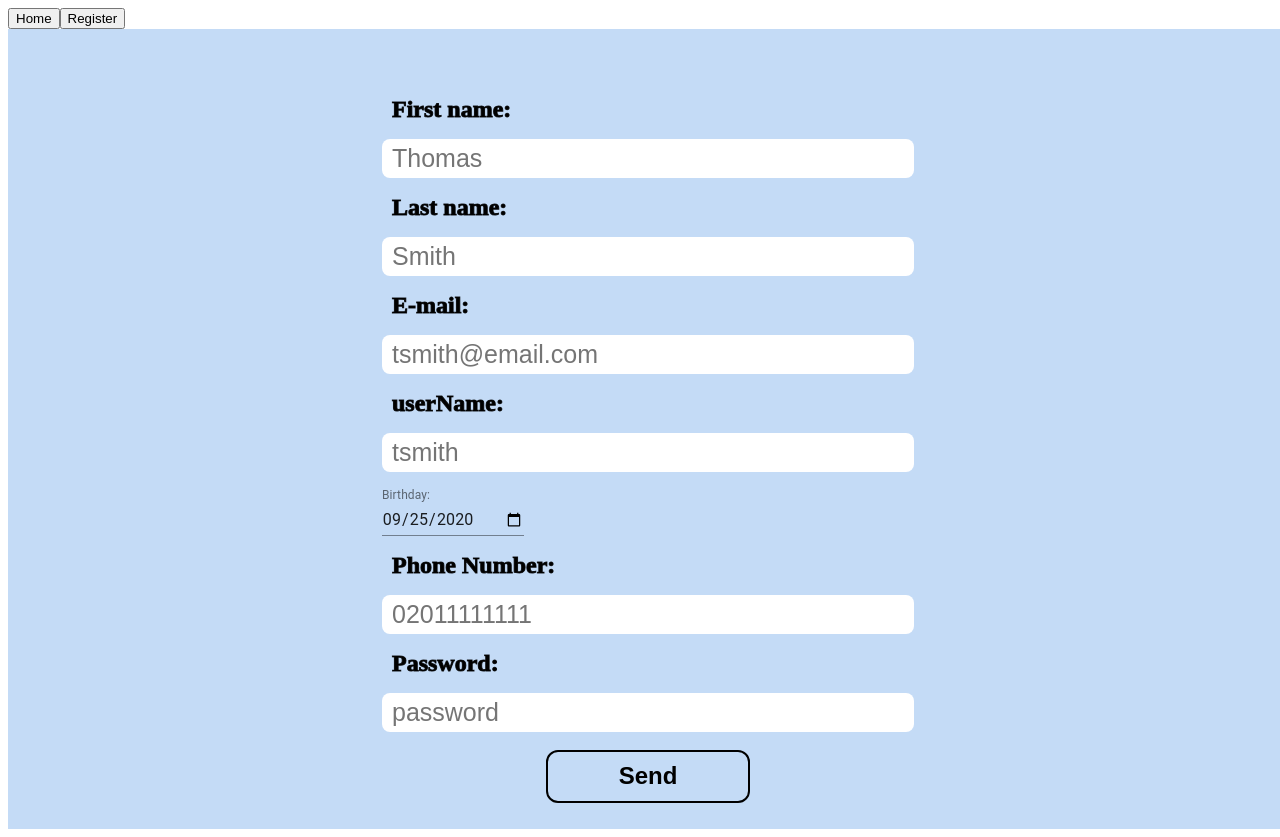
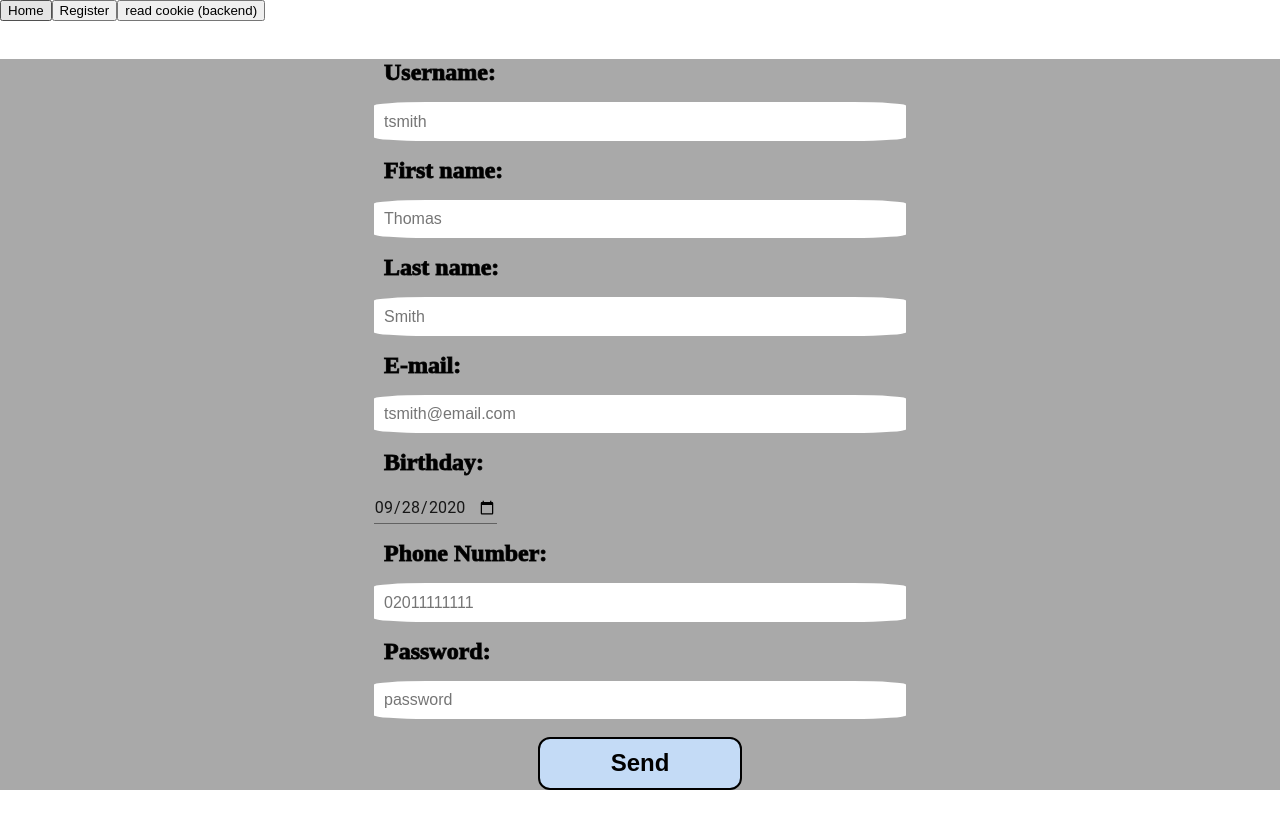
Before and after one commit to steven-trautmann/webshop-frontend, a React (Create React App) app: page /registration in a window 1280 px wide. After the commit the page ends 800 px from the top, so only its background shows below. Built offline with nearby package versions, Linux system fonts and the light colour scheme.

Commit message:
httpOnly cookie setting upon registration

```diff
--- a/public/index.html
+++ b/public/index.html
@@ -24,9 +24,9 @@
       work correctly both with client-side routing and a non-root public URL.
       Learn how to configure a non-root public URL by running `npm run build`.
     -->
-    <title>React App</title>
+    <title>Webshop</title>
   </head>
-  <body>
+  <body style="margin: 0">
     <noscript>You need to enable JavaScript to run this app.</noscript>
     <div id="root"></div>
     <!--
--- a/src/App.js
+++ b/src/App.js
@@ -5,7 +5,7 @@ import Registration from "./component/Registration";
 
 function App() {
   return (
-    <div className="App">
+    <div>
       <Router>
         <Header />
         <Route exact path="/registration" component={Registration} />
--- a/src/component/Registration.js
+++ b/src/component/Registration.js
@@ -5,6 +5,33 @@ import TextField from "@material-ui/core/TextField";
 
 function Registration() {
   const regRoute = "http://localhost:8080/registration";
+  const [localDate, setLocalDate] = useState(
+    new Date().toISOString().slice(0, 10)
+  );
+
+  const sendUserRegistrationData = () => {
+    Axios.post(
+      regRoute,
+      {
+        firstName: inputStates.fname,
+        lastName: inputStates.lname,
+        userName: inputStates.userName,
+        password: inputStates.password,
+        birthday: localDate,
+        email: inputStates.email,
+        phoneNumber: inputStates.phone,
+      },
+      { withCredentials: true }
+    )
+      .then(function (response) {
+        console.log(response);
+
+        // window.location.href = "/";
+      })
+      .catch(function (error) {
+        console.log(error);
+      });
+  };
 
   const [inputStates, setInputStates] = useState({
     fname: "",
@@ -23,32 +50,22 @@ function Registration() {
     });
   }
 
-  const sendUserRegistrationData = () => {
-    Axios.post(regRoute, {
-      firstName: inputStates.fname,
-      lastName: inputStates.lname,
-      userName: inputStates.userName,
-      password: inputStates.password,
-      birthday: localDate,
-      email: inputStates.email,
-      phoneNumber: inputStates.phone,
-    })
-      .then(function (response) {
-        console.log(response);
-
-        window.location.href = "/";
-      })
-      .catch(function (error) {
-        console.log(error);
-      });
-  };
-
-  const [localDate, setLocalDate] = useState("2020-09-25");
-  console.log(localDate);
-
   return (
     <div className="forms">
       <div className="form-fields">
+        <label className="labels" htmlFor="usern">
+          Username:
+        </label>
+        <input
+          className="inputs"
+          type="text"
+          id="usern"
+          placeholder="tsmith"
+          value={inputStates.userName}
+          name="userName"
+          onChange={handleChange}
+        ></input>
+
         <label className="labels" htmlFor="fname">
           First name:
         </label>
@@ -88,25 +105,19 @@ function Registration() {
           onChange={handleChange}
         ></input>
 
-        <label className="labels" htmlFor="usern">
-          userName:
+        <label className="labels" htmlFor="date">
+          Birthday:
         </label>
-        <input
-          className="inputs"
-          type="text"
-          id="usern"
-          placeholder="tsmith"
-          value={inputStates.userName}
-          name="userName"
-          onChange={handleChange}
-        ></input>
-
         <div className="calendar">
           <TextField
             id="date"
-            label="Birthday:"
             type="date"
-            InputProps={{ inputProps: { min: "1980-01-01" } }}
+            InputProps={{
+              inputProps: {
+                min: "1900-01-01",
+                max: new Date().toISOString().slice(0, 10),
+              },
+            }}
             value={localDate}
             onChange={(e) => setLocalDate(e.target.value)}
             InputLabelProps={{
--- a/src/layout/Header.js
+++ b/src/layout/Header.js
@@ -1,5 +1,13 @@
 import React from "react";
 import { Link } from "react-router-dom";
+import Axios from "axios";
+
+const readTheCookie = () => {
+  console.log("reading the cookie");
+  Axios.get("http://localhost:8080/read-cookie", { withCredentials: true })
+    .then(console.log("read the cookie"))
+    .catch((error) => console.log(error));
+};
 
 function Header(props) {
   return (
@@ -10,6 +18,8 @@ function Header(props) {
       <Link to="/registration">
         <button>Register</button>
       </Link>
+
+      <button onClick={readTheCookie}>read cookie (backend)</button>
     </div>
   );
 }
--- a/src/style/forms.css
+++ b/src/style/forms.css
@@ -1,17 +1,11 @@
 .forms {
-  width: 100vw;
-  height: 100vh;
-  /* background-image: linear-gradient(#3b8beb, #c4dbf6); */
-  background-color: #c4dbf6;
-  color: black;
-  overflow: hidden;
+  width: 100%;
+  background-color: darkgray;
 }
 
 .form-fields {
-  /* background-color: #8590AA; */
   width: 80%;
-  margin: 0 auto;
-  padding: 1% 0;
+  margin: auto;
   justify-content: center;
   align-items: center;
   vertical-align: middle;
@@ -22,15 +16,15 @@
   display: flex;
   flex-wrap: wrap;
   width: 50%;
-  margin: 0 auto;
+  margin: auto;
   flex-direction: column;
   justify-content: center;
   align-items: center;
-  font-size: 25px;
+  font-size: 1rem;
   border: 0;
   color: black;
-  padding: 5px 1%;
-  border-radius: 8px;
+  padding: 1%;
+  border-radius: 10%;
 }
 
 .form-fields .labels {
@@ -63,22 +57,12 @@
 }
 
 .form-fields .buttons:hover {
-  box-shadow: 10px 10px 15px #8590aa;
-}
-
-@media only screen and (max-width: 600px) {
-  .form-fields button {
-    font-size: 1rem;
-    width: 20%;
-  }
+  box-shadow: 1rem 1rem 1.5rem #8590aa;
+  cursor: pointer;
 }
 
 .calendar {
-  display: flex;
-  /* justify-content: center; */
-  font-size: 1.5rem;
   font-weight: 700;
   padding: 0 24%;
-  align-items: center;
-  margin: 1rem auto;
+  margin: auto;
 }
```
